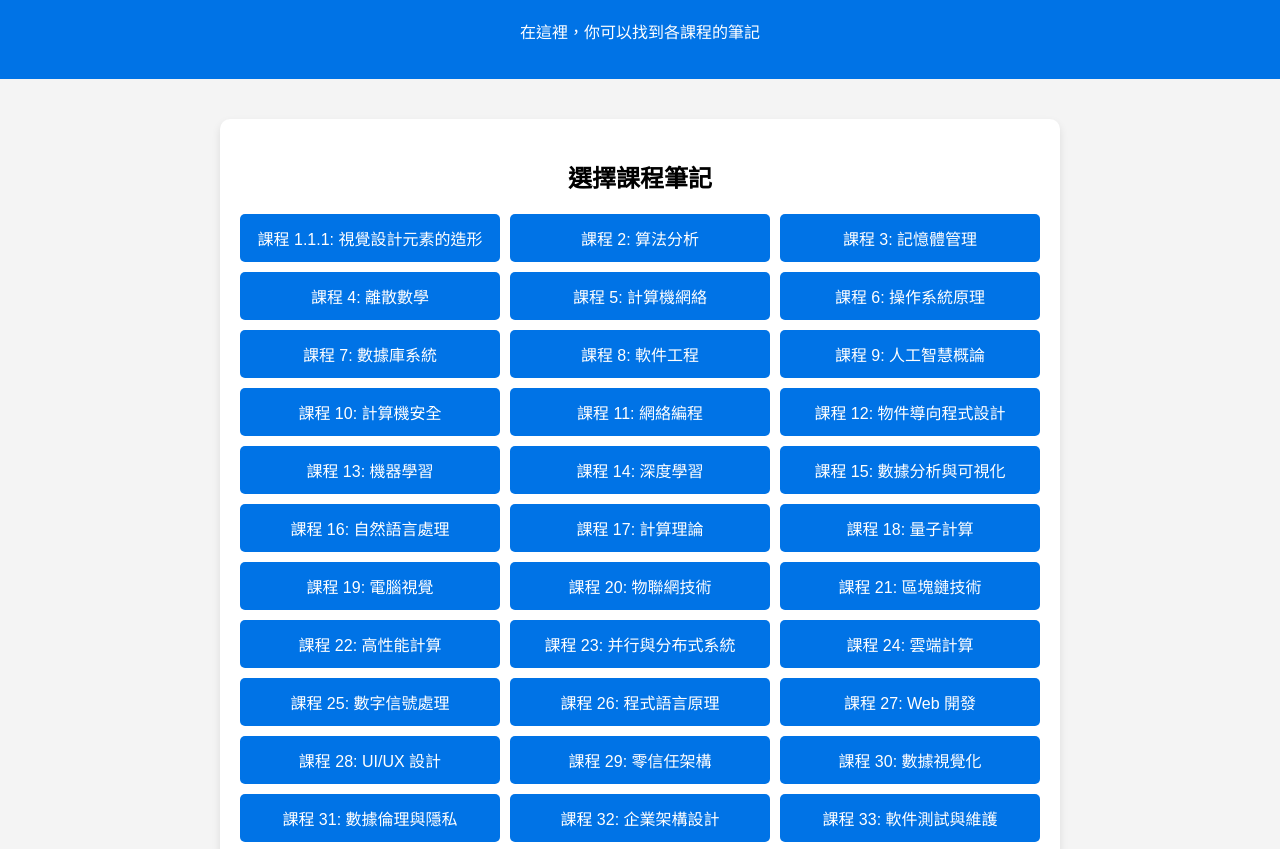
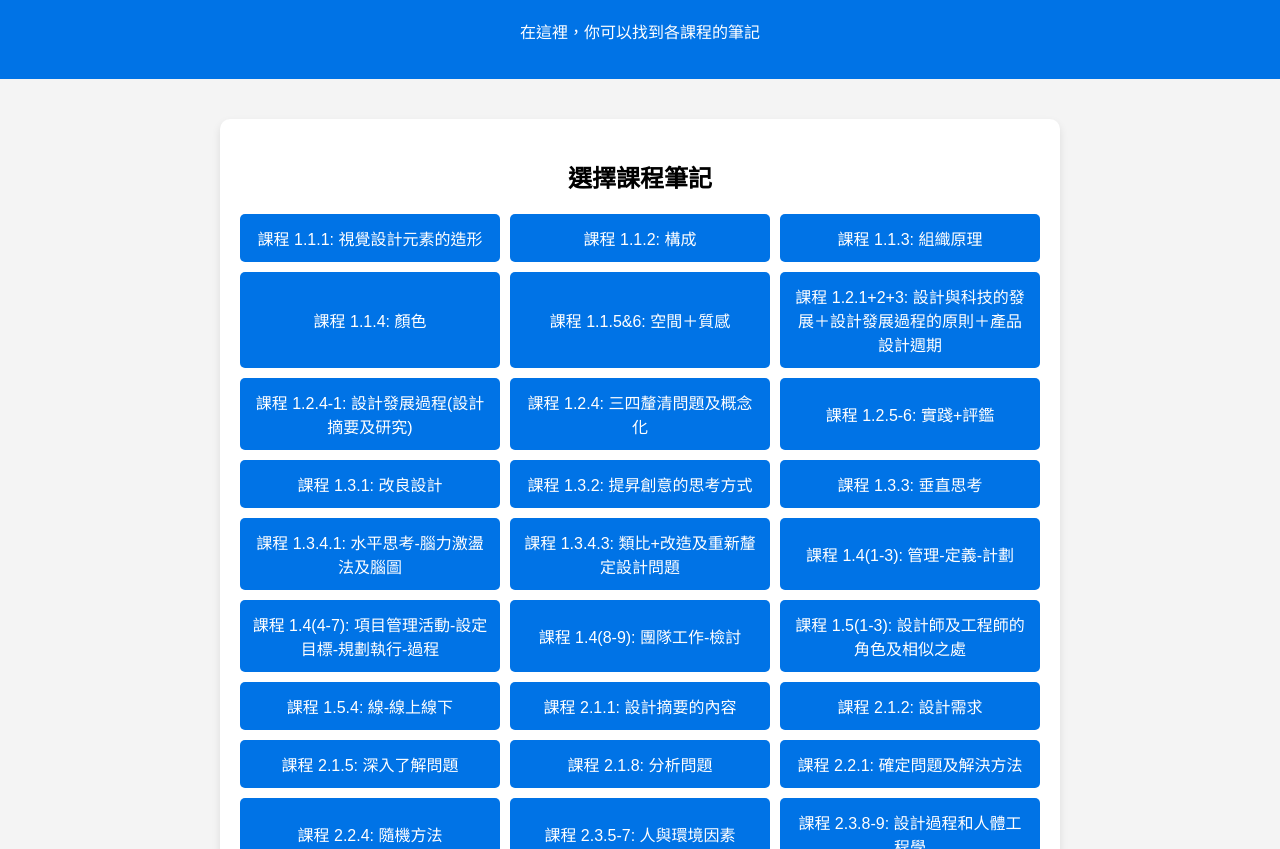
Before and after one commit to cowhideboat-com/dat.cowhideboat.com, a plain HTML site: page index.html in a window 1280 px wide. Shown: the part 90-939 px from the top of the page. Drawn offline with Linux system fonts and the light colour scheme.

Commit message:
index.html

```diff
--- a/index.html
+++ b/index.html
@@ -18,39 +18,44 @@
             <h2>選擇課程筆記</h2>
             <div class="grid">
                 <button onclick="window.location.href='https://dat.cowhideboat.top/20240910dat001.png';">課程 1.1.1: 視覺設計元素的造形</button>
-                <button onclick="window.location.href='lesson2.html';">課程 2: 算法分析</button>
-                <button onclick="window.location.href='lesson3.html';">課程 3: 記憶體管理</button>
-                <button onclick="window.location.href='lesson4.html';">課程 4: 離散數學</button>
-                <button onclick="window.location.href='lesson5.html';">課程 5: 計算機網絡</button>
-                <button onclick="window.location.href='lesson6.html';">課程 6: 操作系統原理</button>
-                <button onclick="window.location.href='lesson7.html';">課程 7: 數據庫系統</button>
-                <button onclick="window.location.href='lesson8.html';">課程 8: 軟件工程</button>
-                <button onclick="window.location.href='lesson9.html';">課程 9: 人工智慧概論</button>
-                <button onclick="window.location.href='lesson10.html';">課程 10: 計算機安全</button>
-                <button onclick="window.location.href='lesson11.html';">課程 11: 網絡編程</button>
-                <button onclick="window.location.href='lesson12.html';">課程 12: 物件導向程式設計</button>
-                <button onclick="window.location.href='lesson13.html';">課程 13: 機器學習</button>
-                <button onclick="window.location.href='lesson14.html';">課程 14: 深度學習</button>
-                <button onclick="window.location.href='lesson15.html';">課程 15: 數據分析與可視化</button>
-                <button onclick="window.location.href='lesson16.html';">課程 16: 自然語言處理</button>
-                <button onclick="window.location.href='lesson17.html';">課程 17: 計算理論</button>
-                <button onclick="window.location.href='lesson18.html';">課程 18: 量子計算</button>
-                <button onclick="window.location.href='lesson19.html';">課程 19: 電腦視覺</button>
-                <button onclick="window.location.href='lesson20.html';">課程 20: 物聯網技術</button>
-                <button onclick="window.location.href='lesson21.html';">課程 21: 區塊鏈技術</button>
-                <button onclick="window.location.href='lesson22.html';">課程 22: 高性能計算</button>
-                <button onclick="window.location.href='lesson23.html';">課程 23: 并行與分布式系統</button>
-                <button onclick="window.location.href='lesson24.html';">課程 24: 雲端計算</button>
-                <button onclick="window.location.href='lesson25.html';">課程 25: 數字信號處理</button>
-                <button onclick="window.location.href='lesson26.html';">課程 26: 程式語言原理</button>
-                <button onclick="window.location.href='lesson27.html';">課程 27: Web 開發</button>
-                <button onclick="window.location.href='lesson28.html';">課程 28: UI/UX 設計</button>
-                <button onclick="window.location.href='lesson29.html';">課程 29: 零信任架構</button>
-                <button onclick="window.location.href='lesson30.html';">課程 30: 數據視覺化</button>
-                <button onclick="window.location.href='lesson31.html';">課程 31: 數據倫理與隱私</button>
-                <button onclick="window.location.href='lesson32.html';">課程 32: 企業架構設計</button>
-                <button onclick="window.location.href='lesson33.html';">課程 33: 軟件測試與維護</button>
-                <button onclick="window.location.href='lesson34.html';">課程 34: 遊戲開發概論</button>
+                <button onclick="window.location.href='https://dat.cowhideboat.top/20240916dat001.png';">課程 1.1.2: 構成</button>
+                <button onclick="window.location.href='https://dat.cowhideboat.top/20240917dat001.png';">課程 1.1.3: 組織原理</button>
+                <button onclick="window.location.href='https://dat.cowhideboat.top/20240923dat001.png';">課程 1.1.4: 顏色</button>
+                <button onclick="window.location.href='https://dat.cowhideboat.top/20240924dat001.png';">課程 1.1.5&6: 空間＋質感</button>
+                <button onclick="window.location.href='https://dat.cowhideboat.top/20240930dat001.png';">課程 1.2.1+2+3: 設計與科技的發展＋設計發展過程的原則＋產品設計週期</button>
+                <button onclick="window.location.href='https://dat.cowhideboat.top/20241007dat001.png';">課程 1.2.4-1: 設計發展過程(設計摘要及研究)</button>
+                <button onclick="window.location.href='https://dat.cowhideboat.top/20241105dat001.png';">課程 1.2.4: 三四釐清問題及概念化</button>
+                <button onclick="window.location.href='https://dat.cowhideboat.top/20241111dat001.png';">課程 1.2.5-6: 實踐+評鑑</button>
+                <button onclick="window.location.href='https://dat.cowhideboat.top/20241112dat001.png';">課程 1.3.1: 改良設計</button>
+                <button onclick="window.location.href='https://dat.cowhideboat.top/20241118dat001.png';">課程 1.3.2: 提昇創意的思考方式</button>
+                <button onclick="window.location.href='https://dat.cowhideboat.top/20241119dat001.png';">課程 1.3.3: 垂直思考</button>
+                <button onclick="window.location.href='https://dat.cowhideboat.top/20241125dat001.png';">課程 1.3.4.1: 水平思考-腦力激盪法及腦圖</button>
+                <button onclick="window.location.href='https://dat.cowhideboat.top/20241126dat001.png';">課程 1.3.4.3: 類比+改造及重新釐定設計問題</button>
+                <button onclick="window.location.href='https://dat.cowhideboat.top/20241202dat001.png';">課程 1.4(1-3): 管理-定義-計劃</button>
+                <button onclick="window.location.href='https://dat.cowhideboat.top/20241203dat001.png';">課程 1.4(4-7): 項目管理活動-設定目標-規劃執行-過程</button>
+                <button onclick="window.location.href='https://dat.cowhideboat.top/20241208dat001.png';">課程 1.4(8-9): 團隊工作-檢討</button>
+                <button onclick="window.location.href='https://dat.cowhideboat.top/20241209dat001.png';">課程 1.5(1-3): 設計師及工程師的角色及相似之處</button>
+                <button onclick="window.location.href='https://dat.cowhideboat.top/20250210dat001.png';">課程 1.5.4: 線-線上線下</button>
+                <button onclick="window.location.href='https://dat.cowhideboat.top/20250211dat001.png';">課程 2.1.1: 設計摘要的內容</button>
+                <button onclick="window.location.href='https://dat.cowhideboat.top/20250217dat001.png';">課程 2.1.2: 設計需求</button>
+                <button onclick="window.location.href='https://dat.cowhideboat.top/20250218dat001.png';">課程 2.1.5: 深入了解問題</button>
+                <button onclick="window.location.href='https://dat.cowhideboat.top/20250224dat001.png';">課程 2.1.8: 分析問題</button>
+                <button onclick="window.location.href='https://dat.cowhideboat.top/20250225dat001.png';">課程 2.2.1: 確定問題及解決方法</button>
+                <button onclick="window.location.href='https://dat.cowhideboat.top/20250303dat001.png';">課程 2.2.4: 隨機方法</button>
+                <button onclick="window.location.href='https://dat.cowhideboat.top/20250304dat001.png';">課程 2.3.5-7: 人與環境因素</button>
+                <button onclick="window.location.href='https://dat.cowhideboat.top/20250310dat001.png';">課程 2.3.8-9: 設計過程和人體工程學</button>
+                <button onclick="window.location.href='https://dat.cowhideboat.top/20250318dat001.png';">課程 2.4.1: 甚麼是產品標準</button>
+                <button onclick="window.location.href='https://dat.cowhideboat.top/20250407dat001.pdf';">課程 2.4.3: 國際和區域標準</button>
+                <button onclick="window.location.href='https://dat.cowhideboat.top/20250428dat001.png';">課程 2.4.4: 產品製造商對法例的關注</button>
+                <button onclick="window.location.href='https://dat.cowhideboat.top/20250429dat001.png';">課程 2.5.1: 設計過程中的階段</button>
+                <button onclick="window.location.href='https://dat.cowhideboat.top/20250506dat001.png';">課程 2.5.4: 設計意念評鑑</button>
+                <button onclick="window.location.href='https://dat.cowhideboat.top/20250513dat001.png';">課程 3.1: 設計項目演示及匯報</button>
+                <button onclick="window.location.href='https://dat.cowhideboat.top/20250519dat001.png';">課程 3.2.1-2: 視像表達</button>
+                <button onclick="window.location.href='https://dat.cowhideboat.top/20250520dat001.png';">課程 3.2.4: 透視圖</button>
+                <button onclick="window.location.href='https://dat.cowhideboat.top/20250526dat001.png';">課程 3.2.5: 強化設計品圖像的視覺立體感的技法</button>
+                <button onclick="window.location.href='https://dat.cowhideboat.top/24-25t3-3-1dat001.png';">課程 3.3.1(1-3): 實物模型</button>
+                <button onclick="window.location.href='https://dat.cowhideboat.top/20250604dat001.png';">課程 考試前溫習1: 圖形簡化</button>
+                <button onclick="window.location.href='https://dat.cowhideboat.top/20250604dat002.png';">課程 考試前溫習2: 材料探究-亞加力膠片</button>
             </div>
         </section>
     </main>
```
